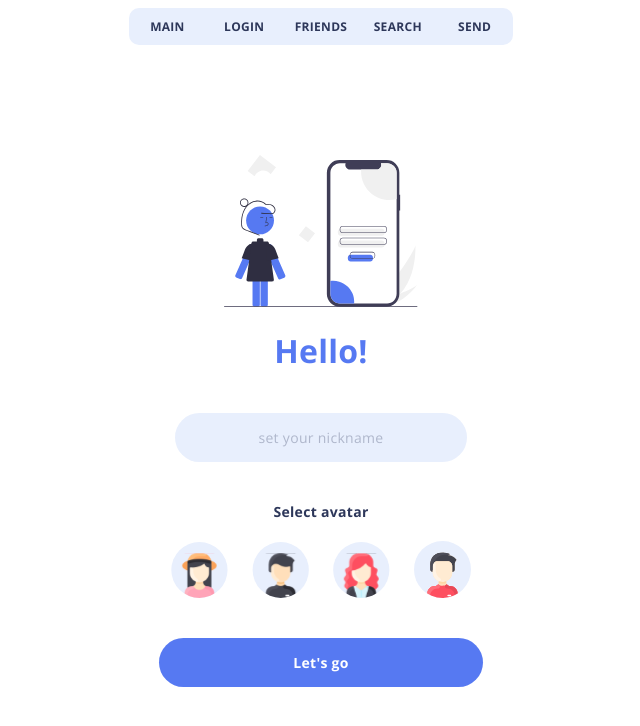
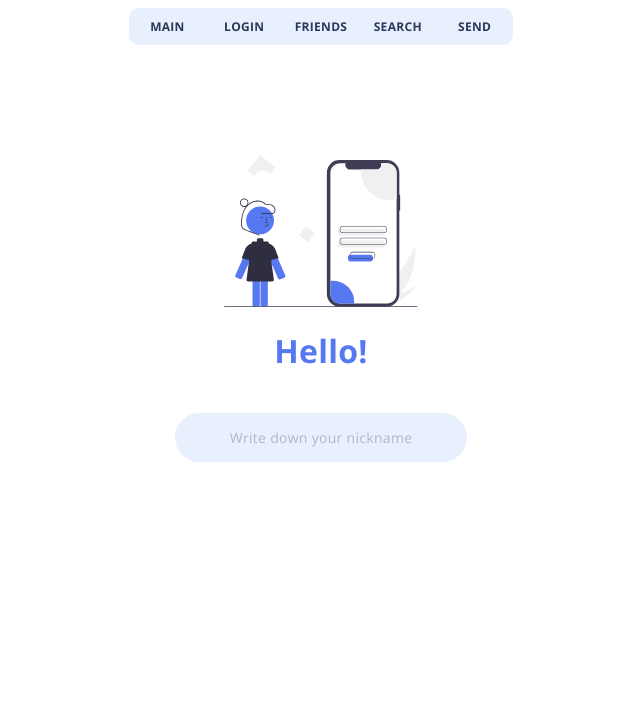
Before and after one commit to dlt-v/Chatlog, a React (Create React App) app: page /login in a window 1280 px wide. Shown: the top 726 px of the page, without its empty margins (319-959 px from the left). Built offline with nearby package versions, Linux system fonts and the light colour scheme.

Commit message:
Add conditional login button rendering

```diff
--- a/db.json
+++ b/db.json
@@ -19,11 +19,19 @@
       "id": 3,
       "name": "Dżejms",
       "avatar": 3
+    },
+    {
+      "name": "Tomczak",
+      "avatar": 3,
+      "id": 4
     }
   ],
   "chats": [
     {
-            "participants": [0, 1],
+      "participants": [
+        0,
+        1
+      ],
       "messages": [
         {
           "id": 0,
@@ -46,7 +54,10 @@
       ]
     },
     {
-            "participants": [0, 2],
+      "participants": [
+        0,
+        2
+      ],
       "messages": [
         {
           "id": 0,
@@ -69,7 +80,10 @@
       ]
     },
     {
-            "participants": [0, 3],
+      "participants": [
+        0,
+        3
+      ],
       "messages": [
         {
           "id": 0,
--- a/src/pages/Login.tsx
+++ b/src/pages/Login.tsx
@@ -3,47 +3,59 @@ import { UserDataContext } from '../UserDataContext';
 import { useHistory } from 'react-router';
 
 import artwork from '../styles/img/artwork.svg';
-
-import av0 from '../styles/img/av-0.svg';
-import av1 from '../styles/img/av-1.svg';
-import av2 from '../styles/img/av-2.svg';
-import av3 from '../styles/img/av-3.svg';
+import { avatarList } from '../avatarList';
+import { finished } from 'stream';
 
 interface User {
     avatar: number;
     name: string;
 }
 
+//User inputs a name
+//System checks if the user already exists
+//If it does -> then show a login button
+//If it doesn't -> show the profile avatar options and a create account button
+
 export const Login: React.FC = () => {
     const [nickname, setnickname] = useState<string>('');
     const [avatar, setavatar] = useState<number>(-1);
     const { setUser } = useContext(UserDataContext); //probable minefield
+    const [timer, setTimer] = useState<any>(null);
+    const [finishedTyping, setFinishedTyping] = useState<boolean>(false);
+    const [isCreated, setIsCreated] = useState<boolean>();
 
     let history = useHistory();
 
     const handleNick = (e: React.ChangeEvent<HTMLInputElement>) => {
+        setFinishedTyping(false);
+        let finalName = '';
         if (e.target.value.length < 20) {
-            setnickname(e.target.value.replace(/[^a-zA-Z0-9]/g, ''));
-        } // limit 20 characters, special characters are forbidden
+            finalName = e.target.value.replace(/[^a-zA-Z0-9]/g, '');
+            setnickname(finalName);
+        }
+        clearTimeout(timer);
+        setTimer(setTimeout(() => validateInput(finalName), 300));
+        // limit 20 characters, special characters are forbidden
     };
 
-    const validateInput = async () => {
-        if (nickname.length > 2) {
+    const validateInput = async (finalName: string) => {
+        if (finalName.length > 2) {
             await fetch('http://localhost:3001/users')
                 .then((response) => response.json())
                 .then((data) => {
                     if (
                         data.find(
-                            (otherUser: User) => nickname === otherUser.name
+                            (otherUser: User) => finalName === otherUser.name
                         )
                     ) {
                         //User already exists -> login
-                        loginUser(nickname);
+                        setIsCreated(true);
                     } else {
                         //User doesn't exist -> create an account and login
-                        createNewUser();
+                        setIsCreated(false);
                     }
                 });
+            setFinishedTyping(true);
         }
     };
     const createNewUser = async () => {
@@ -59,12 +71,12 @@ export const Login: React.FC = () => {
             body: JSON.stringify(newUser),
         });
 
-        loginUser(newUser.name);
+        loginUser();
     };
 
-    const loginUser = async (name: string) => {
+    const loginUser = async () => {
         const result = await fetch(
-            `http://localhost:3001/users?name=${name}`
+            `http://localhost:3001/users?name=${nickname}`
         ).then((response) => response.json());
 
         setUser({
@@ -73,6 +85,82 @@ export const Login: React.FC = () => {
             avatar: result[0].avatar,
         });
         history.push('/');
+    };
+
+    const renderButtons = () => {
+        const result = isCreated ? (
+            <button onClick={loginUser} className="login__btn">
+                Login
+            </button>
+        ) : (
+            <div>
+                <div className="login__selectText">Select avatar</div>
+
+                <div className="login__avatars">
+                    <div
+                        onClick={() => setavatar(0)}
+                        className={`${
+                            avatar === 0 || avatar === -1
+                                ? 'login__item--active'
+                                : 'login__item'
+                        }`}
+                    >
+                        <img
+                            src={avatarList[0]}
+                            alt="avatar 0"
+                            className="login__avatar"
+                        />
+                    </div>
+                    <div
+                        onClick={() => setavatar(1)}
+                        className={`${
+                            avatar === 1 || avatar === -1
+                                ? 'login__item--active'
+                                : 'login__item'
+                        }`}
+                    >
+                        <img
+                            src={avatarList[1]}
+                            alt="avatar 1"
+                            className="login__avatar"
+                        />
+                    </div>
+                    <div
+                        onClick={() => setavatar(2)}
+                        className={`${
+                            avatar === 2 || avatar === -1
+                                ? 'login__item--active'
+                                : 'login__item'
+                        }`}
+                    >
+                        <img
+                            src={avatarList[2]}
+                            alt="avatar 2"
+                            className="login__avatar"
+                        />
+                    </div>
+                    <div
+                        onClick={() => setavatar(3)}
+                        className={`${
+                            avatar === 3 || avatar === -1
+                                ? 'login__item--active'
+                                : 'login__item'
+                        }`}
+                    >
+                        <img
+                            src={avatarList[3]}
+                            alt="avatar 3"
+                            className="login__avatar"
+                        />
+                    </div>
+                </div>
+
+                <button onClick={createNewUser} className="login__btn">
+                    Create Account
+                </button>
+            </div>
+        );
+        return result;
     };
 
     return (
@@ -86,59 +174,11 @@ export const Login: React.FC = () => {
                     onChange={handleNick}
                     type="text"
                     className="login__input"
-                    placeholder="set your nickname"
+                    placeholder="Write down your nickname"
                     value={nickname}
                 />
             </div>
-
-            <div className="login__selectText">Select avatar</div>
-
-            <div className="login__avatars">
-                <div
-                    onClick={() => setavatar(0)}
-                    className={`${
-                        avatar === 0 || avatar === -1
-                            ? 'login__item--active'
-                            : 'login__item'
-                    }`}
-                >
-                    <img src={av0} alt={av0} className="login__avatar" />
-                </div>
-                <div
-                    onClick={() => setavatar(1)}
-                    className={`${
-                        avatar === 1 || avatar === -1
-                            ? 'login__item--active'
-                            : 'login__item'
-                    }`}
-                >
-                    <img src={av1} alt={av1} className="login__avatar" />
-                </div>
-                <div
-                    onClick={() => setavatar(2)}
-                    className={`${
-                        avatar === 2 || avatar === -1
-                            ? 'login__item--active'
-                            : 'login__item'
-                    }`}
-                >
-                    <img src={av2} alt={av2} className="login__avatar" />
-                </div>
-                <div
-                    onClick={() => setavatar(3)}
-                    className={`${
-                        avatar === 3 || avatar === -1
-                            ? 'login__item--active'
-                            : 'login__item'
-                    }`}
-                >
-                    <img src={av3} alt={av3} className="login__avatar" />
-                </div>
-            </div>
-
-            <button onClick={validateInput} className="login__btn">
-                Let's go
-            </button>
+            {finishedTyping && nickname.length > 2 ? renderButtons() : ''}
         </div>
     );
 };
```
Lines whose indentation alone changed are shown as unchanged.
